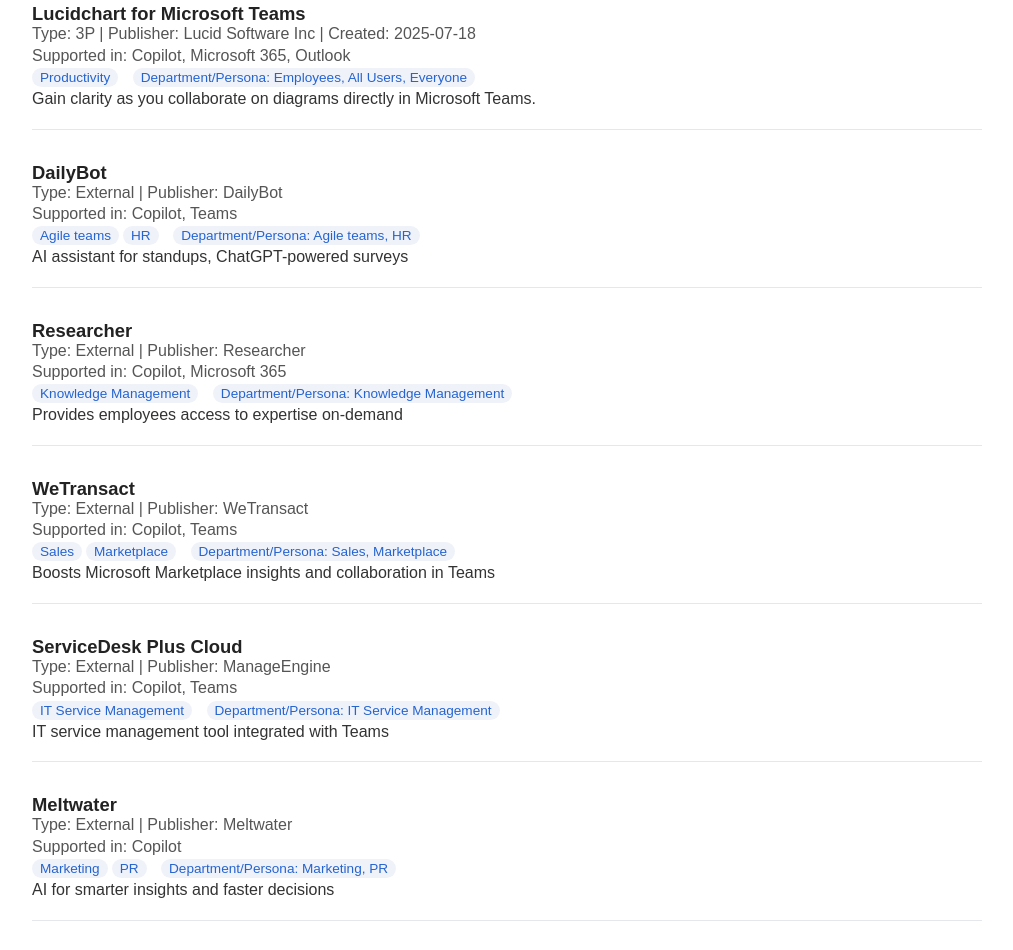
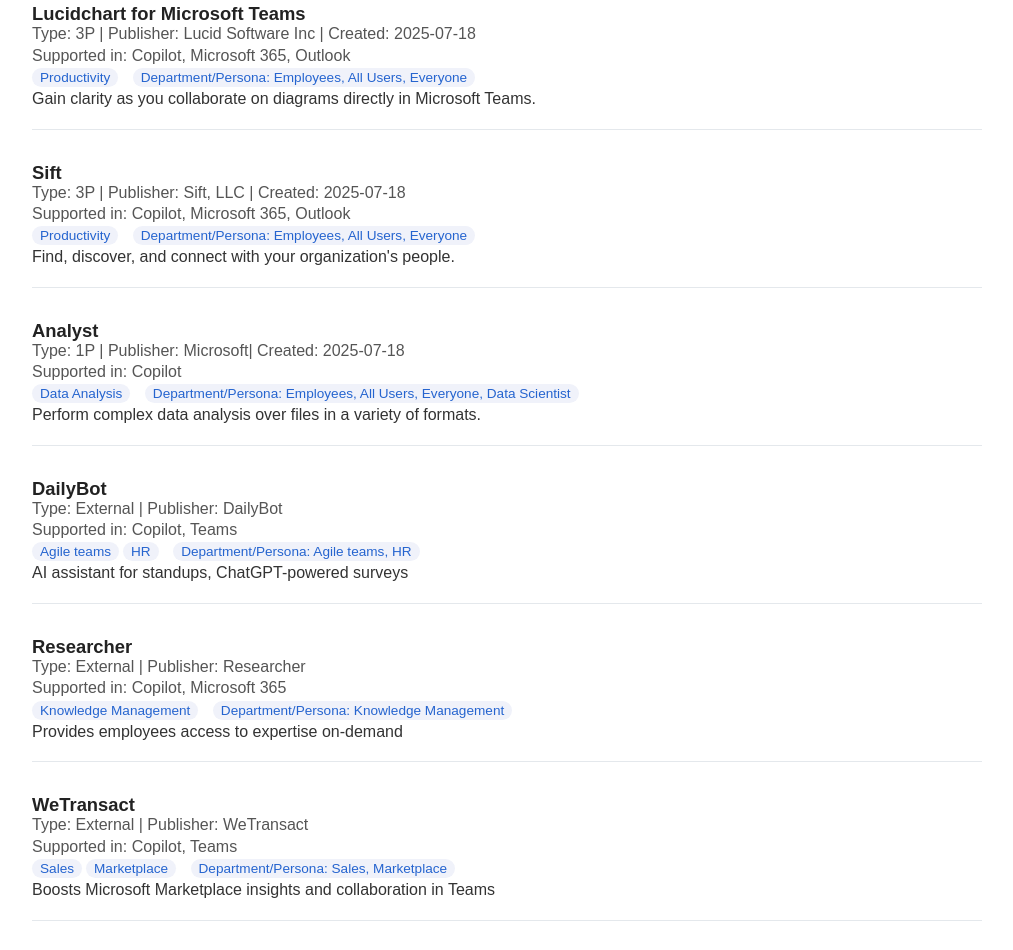
Before and after one commit to alexc-MSFT/copilot-agent-directory, a plain HTML site: page agents.html in a window 1280 px wide. Shown: the part 6776-7726 px from the top of the page, without its empty margins (40-1053 px from the left). Drawn offline with Linux system fonts and the light colour scheme.

Commit message:
Update agents.html

```diff
--- a/agents.html
+++ b/agents.html
@@ -444,6 +444,24 @@
                 </div>
                 <div class="agent-desc">Gain clarity as you collaborate on diagrams directly in Microsoft Teams.</div>
             </li>
+             <li>
+                <div class="agent-title">Sift</div>
+                <div class="agent-meta">Type: 3P | Publisher: Sift, LLC | Created: 2025-07-18</div>
+                <div class="agent-meta">Supported in: Copilot, Microsoft 365, Outlook</div>
+                <div class="agent-tags"><span>Productivity</span>
+                    <span class="agent-persona">Department/Persona: Employees, All Users, Everyone</span>
+                </div>
+                <div class="agent-desc">Find, discover, and connect with your organization's people.</div>
+            </li>
+              <li>
+                <div class="agent-title">Analyst</div>
+                <div class="agent-meta">Type: 1P | Publisher: Microsoft| Created: 2025-07-18</div>
+                <div class="agent-meta">Supported in: Copilot</div>
+                <div class="agent-tags"><span>Data Analysis</span>
+                    <span class="agent-persona">Department/Persona: Employees, All Users, Everyone, Data Scientist</span>
+                </div>
+                <div class="agent-desc">Perform complex data analysis over files in a variety of formats.</div>
+            </li>
             <li>
                 <div class="agent-title">DailyBot</div>
                 <div class="agent-meta">Type: External | Publisher: DailyBot</div>
```
